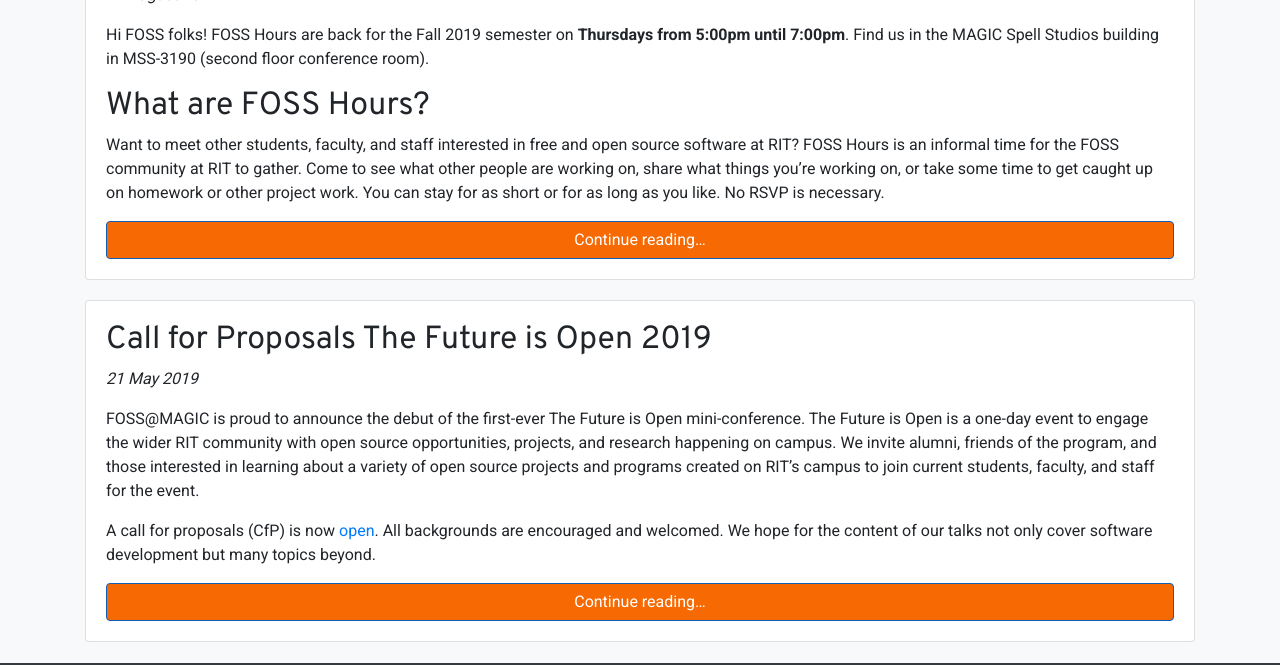
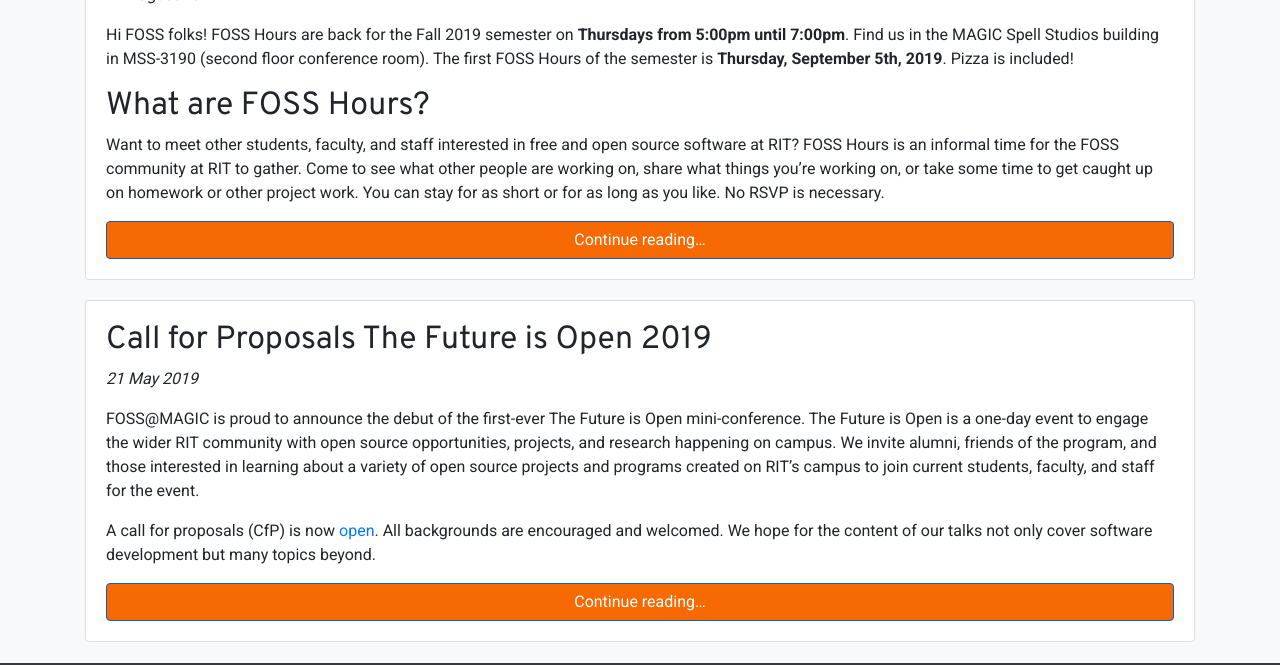
Before and after one commit to FOSSRIT/fossrit.github.io, a Jekyll site: the page built from index.html, in a window 1280 px wide and 900 px high, scrolled down 689 px, cut to the strip 235-900 px from the top of the window. Built offline with Jekyll 4.4.1, drawn with Linux system fonts in a browser that asks for light colours; nearby versions of some CDN libraries.

Commit message:
Announcement: Add start date for 2191 semester FOSS Hours
Signed-off-by: Justin W. Flory <git@jwf.io>

```diff
--- a/announcements/_posts/2019-08-19-foss-hours-2191.md
+++ b/announcements/_posts/2019-08-19-foss-hours-2191.md
@@ -8,6 +8,8 @@
 Hi FOSS folks!
 FOSS Hours are back for the Fall 2019 semester on **Thursdays from 5:00pm until 7:00pm**.
 Find us in the MAGIC Spell Studios building in MSS-3190 (second floor conference room).
+The first FOSS Hours of the semester is **Thursday, September 5th, 2019**.
+Pizza is included!
 
 
 ## What are FOSS Hours?
```
